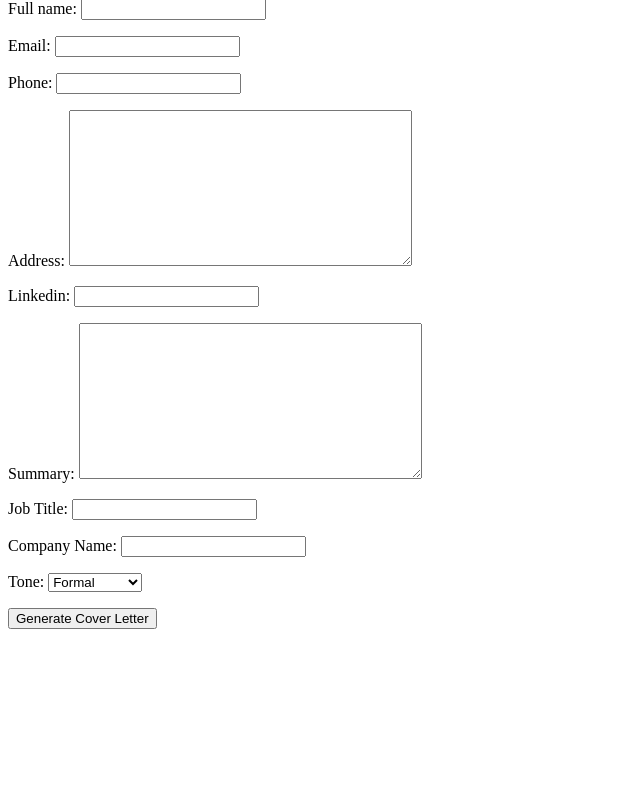
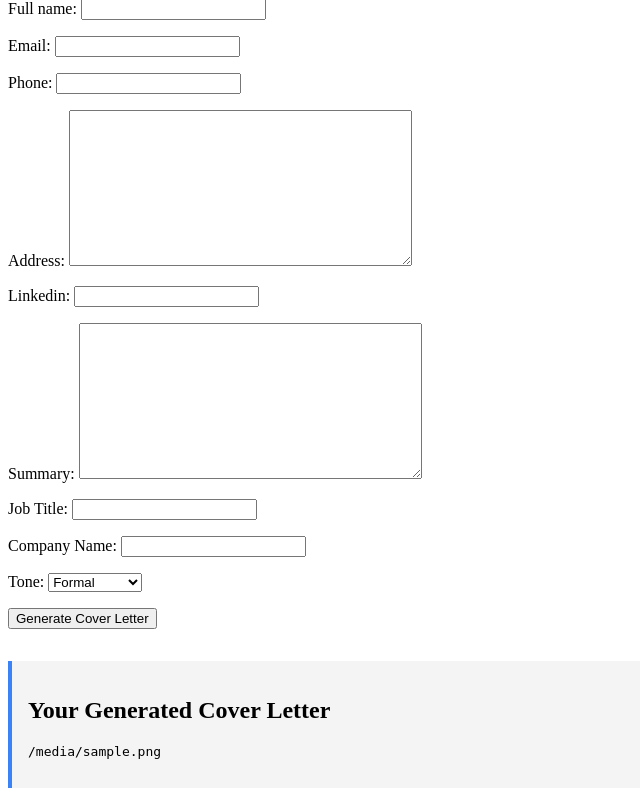
Before and after one commit to anaylsethis2020/CV-and-Cover-Letter-AI, a Django app: template core/templates/core/cover_letter_prompt.html in a window 1280 px wide. Shown: the part 81-877 px from the top of the page, without its empty margins (0-640 px from the left). Before the commit the page ends 710 px from the top, so only its background shows below. Run offline with Django 4.2, Linux system fonts and the light colour scheme; tables that the repository leaves empty hold one stand-in row (values such as "Sample post"); the template is opened without the code that fills it: values that come from a table or form of the project are taken from there, most other values are stand-ins (such as "Sample title", 1, 10 or a date in 2020).

Commit message:
recovering core file

```diff
--- a/core/templates/core/cover_letter_prompt.html
+++ b/core/templates/core/cover_letter_prompt.html
@@ -12,5 +12,12 @@
         {{ prompt_form.as_p }}
         <button type="submit">Generate Cover Letter</button>
     </form>
+
+    {% if cover_letter %}
+      <div id="generated-letter" style="margin-top: 2rem; padding: 1rem; background: #f4f4f4; border-left: 4px solid #3b82f6;">
+        <h2>Your Generated Cover Letter</h2>
+        <pre style="white-space: pre-wrap;">{{ cover_letter }}</pre>
+      </div>
+    {% endif %}
 </body>
 </html>
```
Also changed, not shown: core/views.py (+6 -5 lines), 1 other file.
